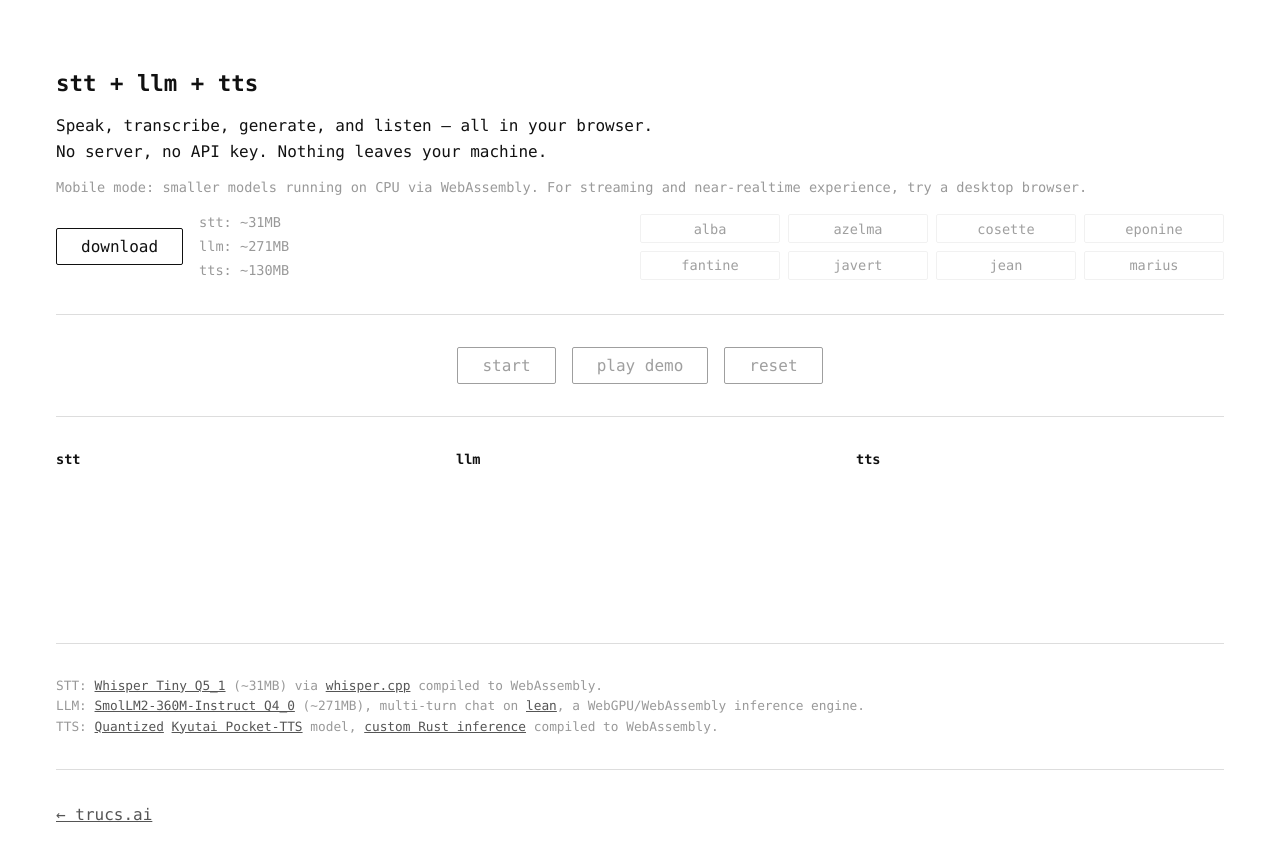
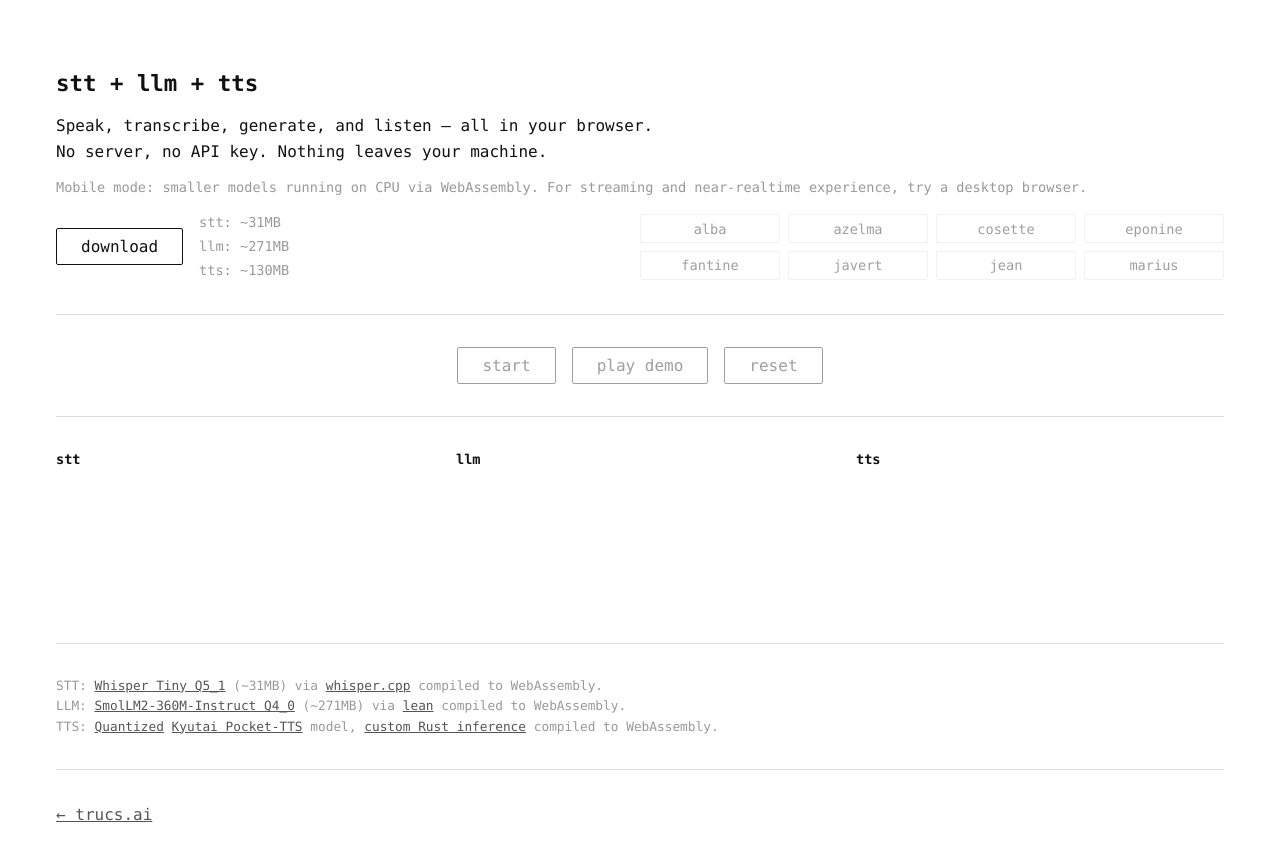
Before and after one commit to idle-intelligence/trucs.ai, a Jekyll site: the page stt-llm-tts/index.html, which Jekyll copies as it is, in a window 1280 px wide. Shown: the top 861 px of the page. Built offline with Jekyll 4.4.1, drawn with Linux system fonts in a browser that asks for light colours; some of the changed lines change nothing that is shown.

Commit message:
stt-llm-tts: restore live's design (credit line, model-choice condition) after the lean engine switch; serve stt-llm-tts/ with require-corp so CPU-threads works on browsers that don't support COEP credentialless

```diff
--- a/stt-llm-tts/index.html
+++ b/stt-llm-tts/index.html
@@ -179,7 +179,7 @@
 
     <p class="panel-desc" id="bottom-desc">
       STT: <a href="https://huggingface.co/idle-intelligence/stt-1b-en_fr-q4_0-webgpu">Quantized</a> <a href="https://github.com/kyutai-labs/delayed-streams-modeling">Kyutai STT</a> model (Mimi audio codec + text decoder), <a href="https://github.com/idle-intelligence/stt-web">custom Rust inference</a> compiled to WebAssembly, GPU acceleration via WebGPU.<br>
-      LLM: <a href="https://huggingface.co/bartowski/SmolLM2-1.7B-Instruct-GGUF">SmolLM2-1.7B-Instruct Q4_0</a> (~1GB), multi-turn chat on <a href="https://github.com/idle-intelligence/llm-web">lean</a>, a WebGPU/WebAssembly inference engine.<br>
+      LLM: <a href="https://huggingface.co/bartowski/SmolLM2-1.7B-Instruct-GGUF">SmolLM2-1.7B-Instruct Q4_0</a>, multi-turn chat via WebGPU with <a href="https://github.com/idle-intelligence/llm-web">lean</a>.<br>
       TTS: <a href="https://huggingface.co/idle-intelligence/pocket-tts-gguf">Quantized</a> <a href="https://github.com/kyutai-labs/pocket-tts">Kyutai Pocket-TTS</a> model, <a href="https://github.com/idle-intelligence/tts-web">custom Rust inference</a> compiled to WebAssembly.
     </p>
 
@@ -200,7 +200,6 @@
       ?? /Android|iPhone|iPod|webOS/i.test(navigator.userAgent);
 
     let mobileMode = false;
-    let gpuAdapter = null;
     if (modeParam === 'mobile') {
       mobileMode = true;
     } else if (modeParam === 'full') {
@@ -214,28 +213,22 @@
         mobileMode = true;
       } else {
         try {
-          gpuAdapter = await navigator.gpu.requestAdapter();
-          if (!gpuAdapter) mobileMode = true;
-          else if (gpuAdapter.limits.maxBufferSize < 256 * 1024 * 1024) mobileMode = true;
+          const adapter = await navigator.gpu.requestAdapter();
+          if (!adapter) {
+            mobileMode = true;
+          } else if (adapter.limits.maxBufferSize < 256 * 1024 * 1024) {
+            mobileMode = true;
+          }
         } catch (_) {
           mobileMode = true;
         }
       }
     }
 
-    // LLM model choice (lean): WebGPU adapter -> SmolLM2-1.7B, else CPU -> SmolLM2-360M.
-    // Independent of mobileMode, which only picks the STT model/UX above. lean's own
-    // backend selection (webgpu/threads/single, in lean-chat-worker.js) replaces the old
-    // WebLLM storage-buffer-count workaround this page used to need.
-    let hasAdapter = false;
-    if (!mobileMode && gpuAdapter) {
-      hasAdapter = true;
-    } else if (navigator.gpu) {
-      try {
-        const adapter = await navigator.gpu.requestAdapter({ powerPreference: 'high-performance' });
-        hasAdapter = !!adapter;
-      } catch (_) { hasAdapter = false; }
-    }
+    // LLM model choice: same mobileMode split as the STT model/UX above (1.7B desktop,
+    // 360M mobile/no-WebGPU). lean's own backend selection (webgpu/threads/single, in
+    // lean-chat-worker.js) replaces the old WebLLM storage-buffer-count workaround this
+    // page used to need.
     const MODEL_1_7B = {
       size: '~1GB',
       cache: 'llm-smollm2-1.7b-q4_0-gguf-v1',
@@ -252,7 +245,7 @@
       tokenizerCfg: 'https://huggingface.co/HuggingFaceTB/SmolLM2-360M-Instruct/resolve/main/tokenizer_config.json',
       maxCtx: 2048,
     };
-    const LLM_MODEL = hasAdapter ? MODEL_1_7B : MODEL_360M;
+    const LLM_MODEL = mobileMode ? MODEL_360M : MODEL_1_7B;
 
     // Console toggle: setMode('mobile') or setMode('full')
     window.setMode = (mode) => { location.href = `?mode=${mode}`; };
@@ -287,14 +280,14 @@
     const ttsVoiceOutput = document.getElementById('tts-voice-output');
     const ttsMetricsEl = document.getElementById('tts-metrics');
 
-    // ── Bottom description: STT line follows mobileMode, LLM line follows hasAdapter ──
+    // ── Bottom description: both lines follow mobileMode ──
     {
       const sttLine = mobileMode
         ? 'STT: <a href="https://huggingface.co/ggerganov/whisper.cpp">Whisper Tiny Q5_1</a> (~31MB) via <a href="https://github.com/idle-intelligence/stt-web">whisper.cpp</a> compiled to WebAssembly.'
         : 'STT: <a href="https://huggingface.co/idle-intelligence/stt-1b-en_fr-q4_0-webgpu">Quantized</a> <a href="https://github.com/kyutai-labs/delayed-streams-modeling">Kyutai STT</a> model (Mimi audio codec + text decoder), <a href="https://github.com/idle-intelligence/stt-web">custom Rust inference</a> compiled to WebAssembly, GPU acceleration via WebGPU.';
-      const llmLine = hasAdapter
-        ? 'LLM: <a href="https://huggingface.co/bartowski/SmolLM2-1.7B-Instruct-GGUF">SmolLM2-1.7B-Instruct Q4_0</a> (~1GB), multi-turn chat on <a href="https://github.com/idle-intelligence/llm-web">lean</a>, a WebGPU/WebAssembly inference engine.'
-        : 'LLM: <a href="https://huggingface.co/bartowski/SmolLM2-360M-Instruct-GGUF">SmolLM2-360M-Instruct Q4_0</a> (~271MB), multi-turn chat on <a href="https://github.com/idle-intelligence/llm-web">lean</a>, a WebGPU/WebAssembly inference engine.';
+      const llmLine = mobileMode
+        ? 'LLM: <a href="https://huggingface.co/bartowski/SmolLM2-360M-Instruct-GGUF">SmolLM2-360M-Instruct Q4_0</a> (~271MB) via <a href="https://github.com/idle-intelligence/llm-web">lean</a> compiled to WebAssembly.'
+        : 'LLM: <a href="https://huggingface.co/bartowski/SmolLM2-1.7B-Instruct-GGUF">SmolLM2-1.7B-Instruct Q4_0</a>, multi-turn chat via WebGPU with <a href="https://github.com/idle-intelligence/llm-web">lean</a>.';
       const ttsLine = 'TTS: <a href="https://huggingface.co/idle-intelligence/pocket-tts-gguf">Quantized</a> <a href="https://github.com/kyutai-labs/pocket-tts">Kyutai Pocket-TTS</a> model, <a href="https://github.com/idle-intelligence/tts-web">custom Rust inference</a> compiled to WebAssembly.';
       document.getElementById('bottom-desc').innerHTML = `${sttLine}<br>${llmLine}<br>${ttsLine}`;
     }
--- a/stt-llm-tts/lean-chat-worker.js
+++ b/stt-llm-tts/lean-chat-worker.js
@@ -64,11 +64,10 @@
 }
 
 async function load(model) {
-  status('checking capabilities...');
   const caps = await capabilities();
   const candidates = [caps.hasAdapter && 'webgpu', caps.threadsCapable && 'threads', 'single'].filter(Boolean);
+  console.log(`[lean] capabilities: crossOriginIsolated=${caps.crossOriginIsolated} sharedArrayBuffer=${caps.sharedArrayBuffer} hardwareConcurrency=${caps.hardwareConcurrency} hasAdapter=${caps.hasAdapter} -> candidates: ${candidates.join(', ')}`);
 
-  status(`model download: ${model.size}`);
   const { getModel } = await import('../lib/model-cache.js');
   const [ggufBytes, tokenizerBytes, tokenizerCfgBytes] = await getModel(
     [model.gguf, model.tokenizer, model.tokenizerCfg],
@@ -86,20 +85,21 @@
   const tokenizerJson = new TextDecoder().decode(tokenizerBytes);
   const tokenizerCfgJson = new TextDecoder().decode(tokenizerCfgBytes);
 
+  status('loading...');
   const skipped = [];
   let backend = null;
   for (const c of candidates) {
     try {
-      status(`starting ${c} backend...`);
       const r = await createEngine(c);
-      status('loading weights...');
       r.engine.load(ggufBytes, tokenizerJson, tokenizerCfgJson, model.maxCtx);
       engine = r.engine;
       AbortFlagCtor = r.AbortFlag;
       backend = c;
       break;
     } catch (e) {
-      skipped.push(`${c}: ${e && e.message ? e.message : e}`);
+      const reason = e && e.message ? e.message : e;
+      console.warn(`[lean] ${c} backend failed, falling back: ${reason}`);
+      skipped.push(`${c}: ${reason}`);
       engine = null;
     }
   }
```
Also changed, not shown: 1 other file.
